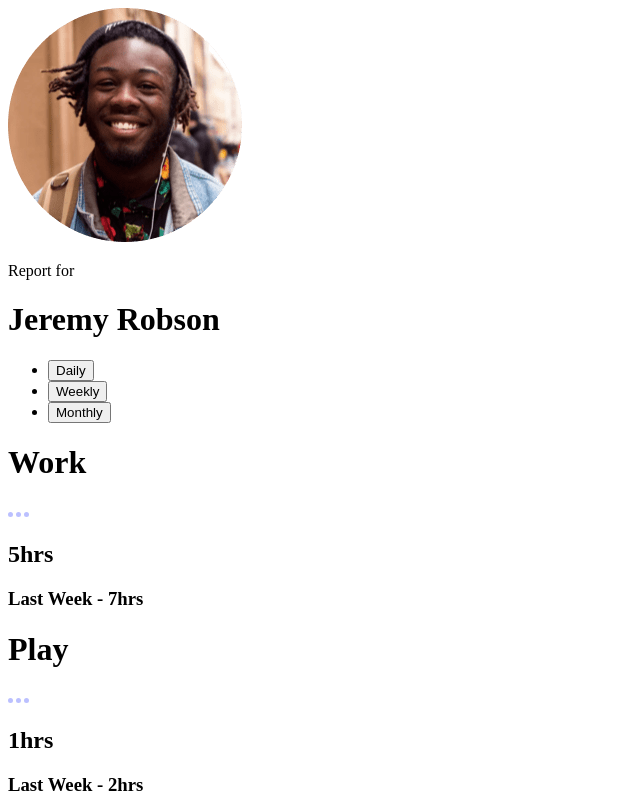
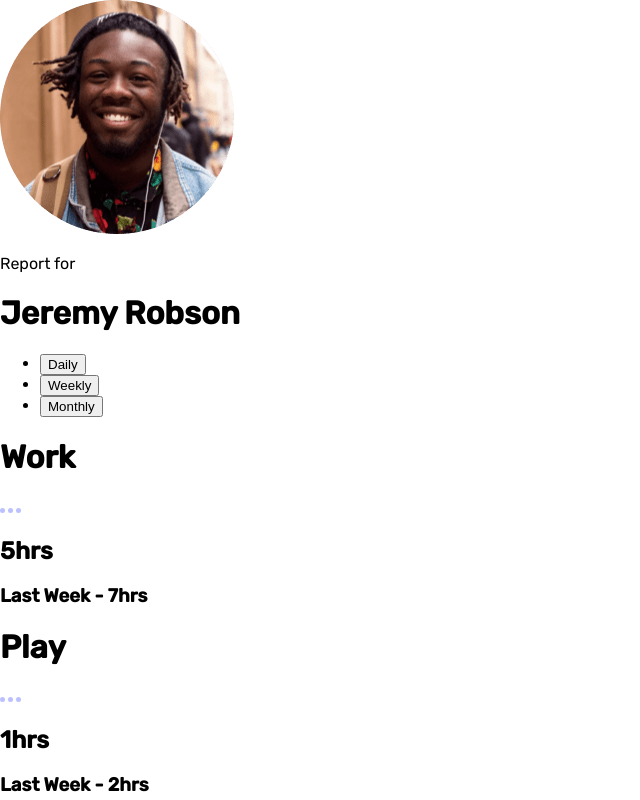
Before and after one commit to raych2/time-tracking-dashboard, a Next.js app: page / in a window 1280 px wide. Shown: the top 800 px of the page, without its empty margins (0-640 px from the left). Built offline with nearby package versions, Linux system fonts and the light colour scheme.

Commit message:
Add global style

```diff
--- /dev/null
+++ b/pages/_app.tsx
@@ -0,0 +1,6 @@
+import type { AppProps } from "next/app";
+import "../styles/global.css";
+
+export default function App({ Component, pageProps }: AppProps) {
+  return <Component {...pageProps} />;
+}
--- /dev/null
+++ b/styles/global.css
@@ -0,0 +1,11 @@
+@import url("https://fonts.googleapis.com/css2?family=Rubik:wght@300;400;500&display=swap");
+html,
+body {
+  padding: 0;
+  margin: 0;
+  font-family: "Rubik", sans-serif;
+}
+
+* {
+  box-sizing: border-box;
+}
```
